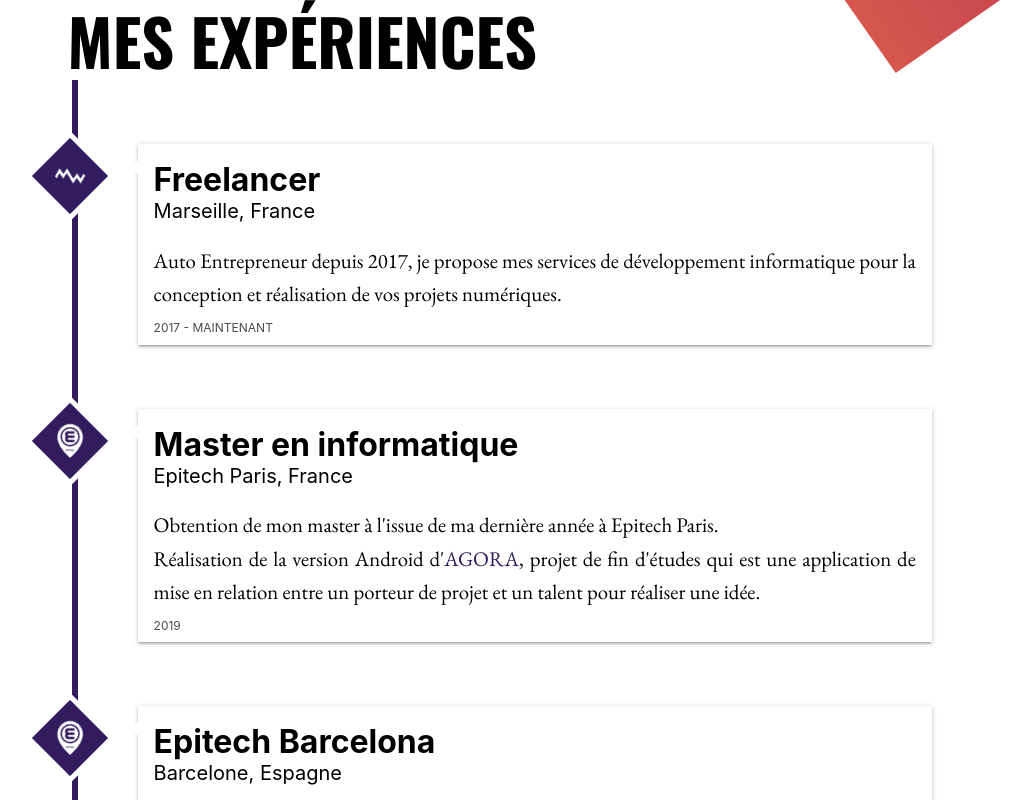
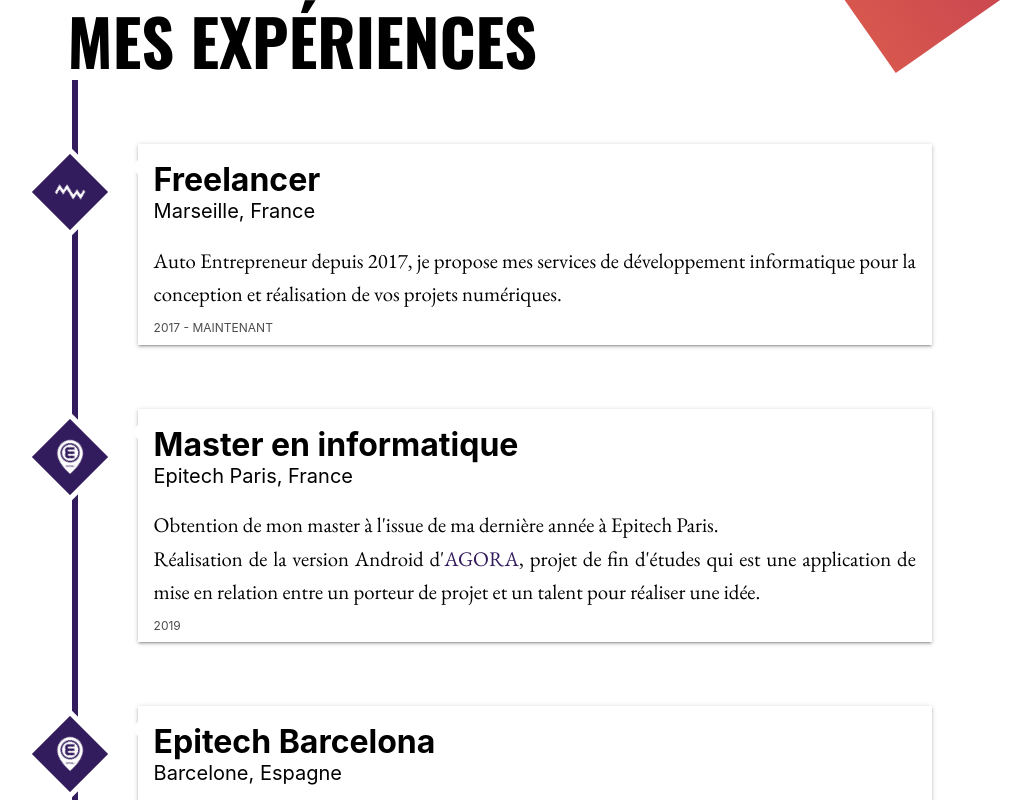
Before and after one commit to mehdidotcafe/mehdi.cafe, a React (Create React App) app: page /work in a window 1280 px wide. Shown: the part 3560-4360 px from the top of the page, without its empty margins (86-1117 px from the left). Built offline with nearby package versions, Linux system fonts and the light colour scheme.

Commit message:
design enhancements'

```diff
--- a/src/VerticalTimeline.css
+++ b/src/VerticalTimeline.css
@@ -11,6 +11,7 @@
 }
 
 .vertical-timeline-element-icon {
+  margin-top: calc(64px / 4);
   border: 5px solid white;
   border-radius: 0;
   height: 64px;
--- a/src/pages/BasicPage.js
+++ b/src/pages/BasicPage.js
@@ -9,7 +9,7 @@
 
   render() {
     return (
-      <div className="basic-page">
+      <div className="basic-page" style={this.style}>
         {this.renderContent()}
       </div>
     )
--- a/src/pages/Experience.js
+++ b/src/pages/Experience.js
@@ -22,11 +22,15 @@
     this.state = {
       experiances: ExperianceService.get()
     }
+
+    this.style = {
+      paddingBottom: 0
+    }
   }
 
   renderContent() {
     return (
-      <div className="sub-basic-page experience-page" style={{paddingBottom: 0}}>
+      <div className="sub-basic-page experience-page">
         <div className="experience-background"></div>
         <div style={{paddingTop: '64px'}}>
           <Title text={`Mes expériences`} noMargin={true}/>
```
Also changed, not shown: 12 other files (tests, documents, lock files or other folders).
